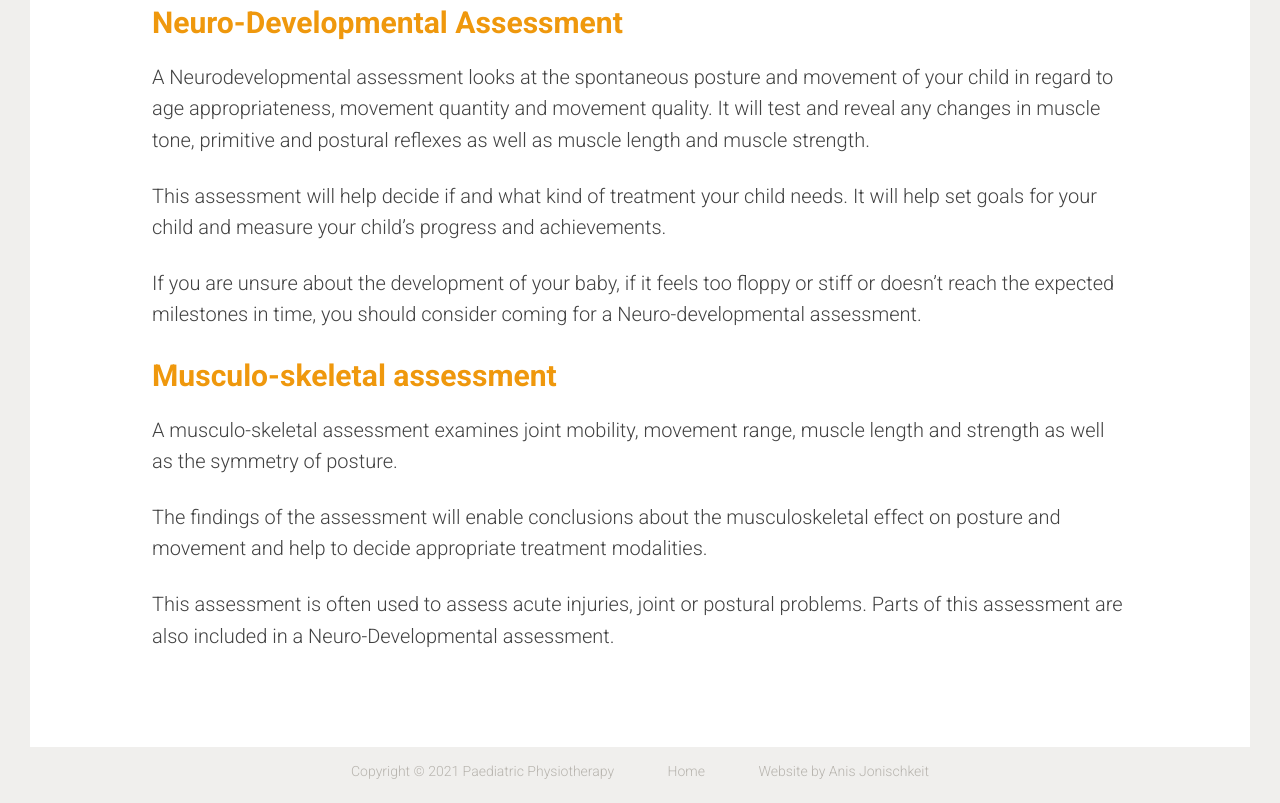
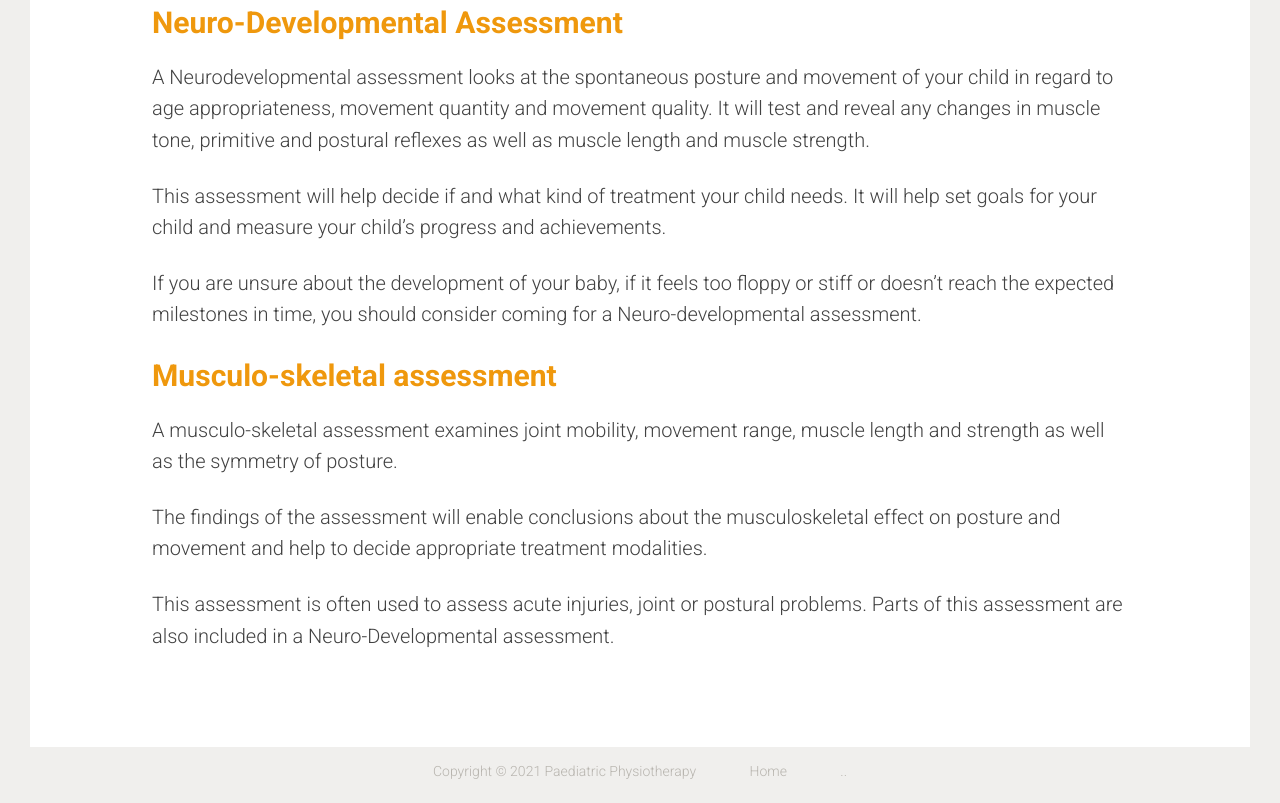
Before and after one commit to paediatric-physio/paediatricphysio.github.io, a plain HTML site: page therapies-and-services/assessment.htm in a window 1280 px wide. Shown: the part 776-1579 px from the top of the page. Drawn offline with Linux system fonts and the light colour scheme.

Commit message:
Update assessment.htm

```diff
--- a/therapies-and-services/assessment.htm
+++ b/therapies-and-services/assessment.htm
@@ -142,7 +142,7 @@
 							document.write(d.getFullYear());
 						</script>
 						Paediatric Physiotherapy <span><a href="/">Home</a> <!--<a href="/privacy">Privacy Policy</a>-->
-                        <a href="mailto:anis.jonischkeit@gmail.com" target="_blank" title="Anis Jonischkeit Web Design" >Website by Anis Jonischkeit</a></span><!--<img src="/system/images/sig.png" alt="">-->
+                        <a href="mailto:paediatricphysio@yahoo.com.au" target="_blank" title=".." >..</a></span><!--<img src="/system/images/sig.png" alt="">-->
 					</p>
 
 			</div>
```
